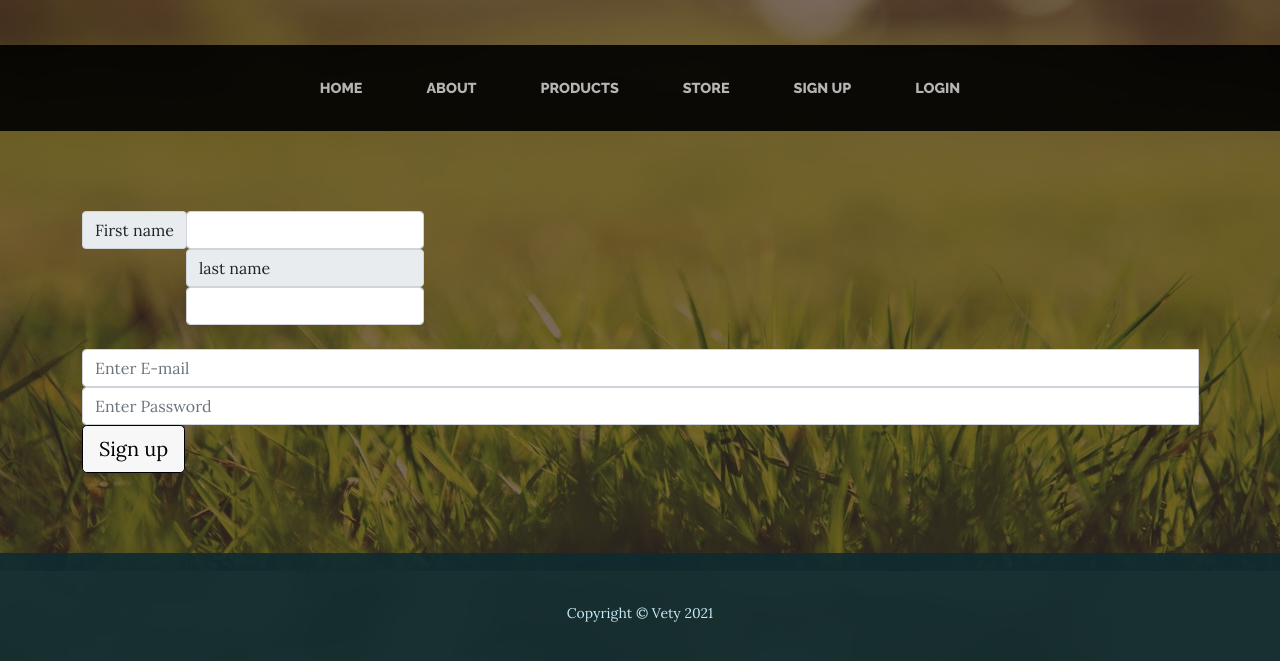
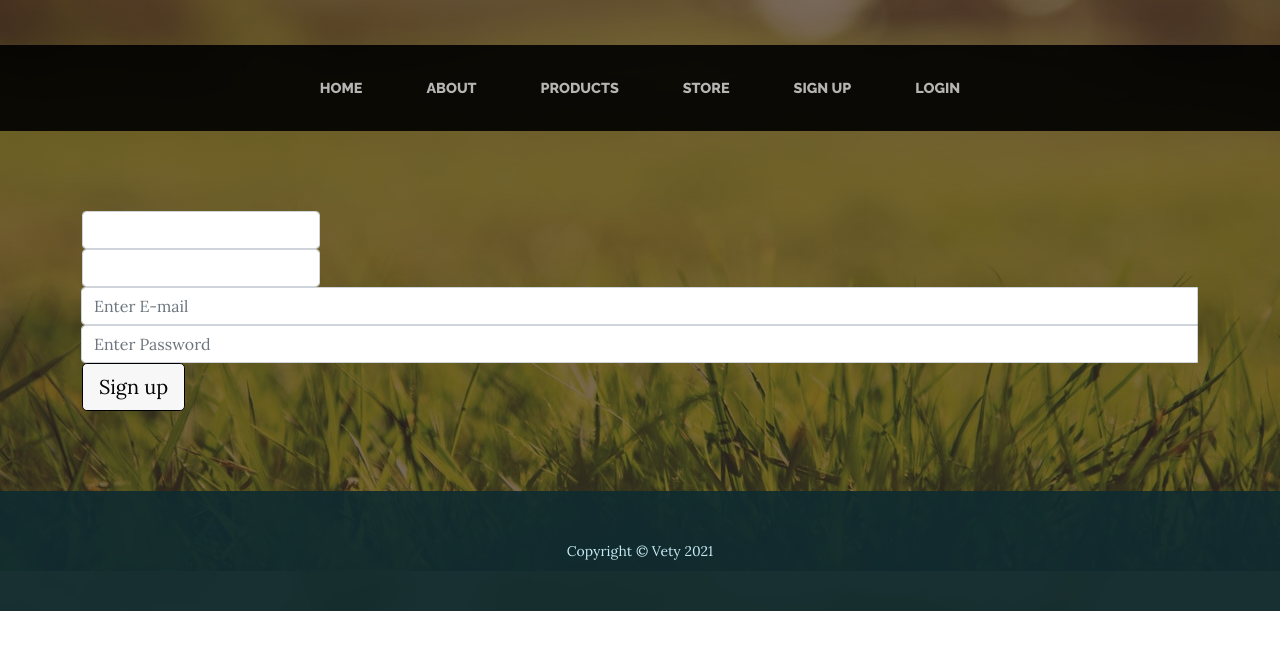
Before and after one commit to smartkid89/Vety, a plain HTML site: page signup.html in a window 1280 px wide. Shown: the part 229-890 px from the top of the page. After the commit the page ends 840 px from the top, so only its background shows below. Drawn offline with nearby package versions, Linux system fonts and the light colour scheme.

Commit message:
Update signup.html

```diff
--- a/signup.html
+++ b/signup.html
@@ -45,14 +45,12 @@
         <section class="page-section about-heading">
             <div class="container">
                 <div class="input-group">
-                    <div class="input-group-prepend">
-                      <span class="input-group-text">First name</span>
-                    </div>
+
                     <div class="col-xs-4">
                     <input type="text" aria-label="First name" class="form-control">
-                    <span class="input-group-text">last name</span>
+
                     <input type="text" aria-label="Last name" class="form-control">
-                    </div>
+
                   </div>
                   <br>
                   <div class="input-group col-xs-4">
@@ -68,7 +66,7 @@
 
                     </div>
                   </div>
-
+                </div>
 
                   <button type="button" class="btn btn-primary btn-lg btn-block">Sign up</button>
 
```
